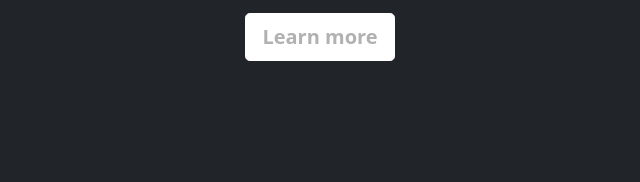
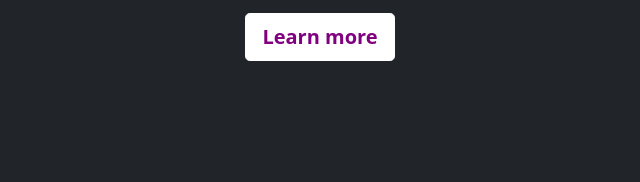
Before and after one commit to Raulglezm/git-work, a plain HTML site: page index.html in a window 1280 px wide. Shown: the part 472-654 px from the top of the page, 320-960 px from the left. Drawn offline with Linux system fonts and the light colour scheme.

Commit message:
the page color is changed to purple

```diff
--- a/cover.css
+++ b/cover.css
@@ -7,7 +7,7 @@
 .btn-secondary,
 .btn-secondary:hover,
 .btn-secondary:focus {
-  color: #b1b1b1;
+  color: purple;
   text-shadow: none; /* Prevent inheritance from `body` */
 }
 
```
